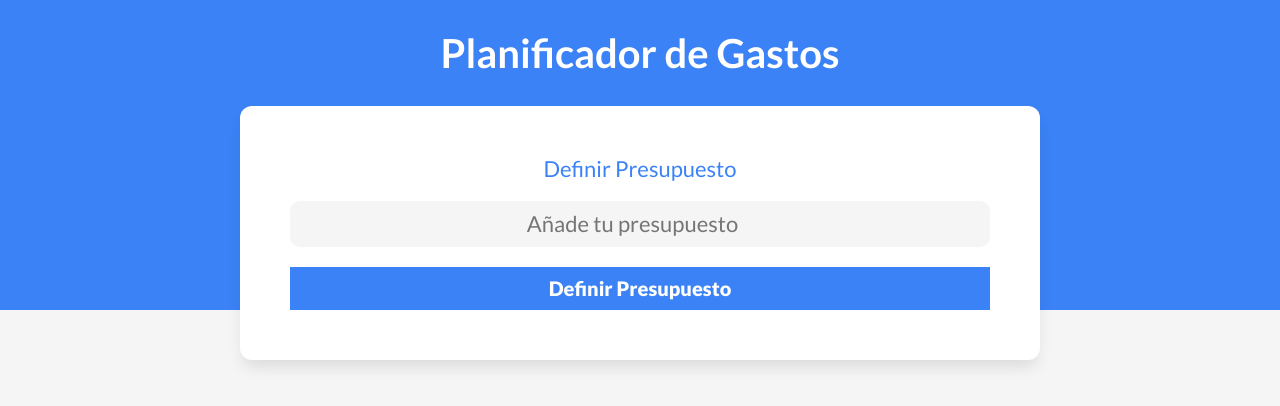
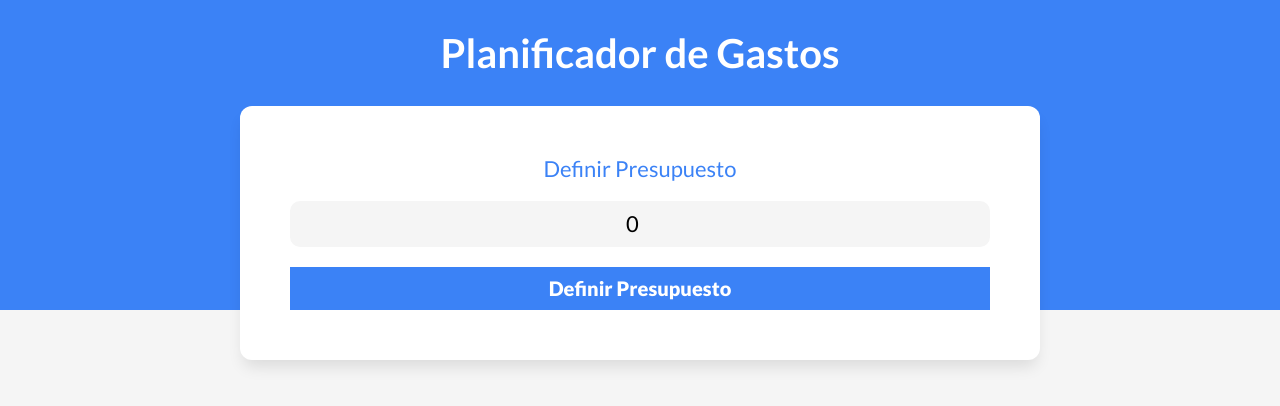
Before and after one commit to Equinox766/vue-admin-gastos, a Vue app: page / in a window 1280 px wide. Shown: the top 406 px of the page. Built offline with nearby package versions, Linux system fonts and the light colour scheme.

Commit message:
Se crea una alert para manejar las validaciones.

```diff
--- a/src/App.vue
+++ b/src/App.vue
@@ -1,5 +1,11 @@
 <script setup>
-import Presupuesto from './components/Presupuesto.vue';
+  import { ref } from 'vue';
+  import Presupuesto from './components/Presupuesto.vue';
+  const presupuesto = ref(0);
+
+  const definirPresupuesto = (cantidad) => {
+    presupuesto.value = cantidad
+  }
 </script>
 
 <template>
@@ -7,7 +13,11 @@ import Presupuesto from './components/Presupuesto.vue';
     <header>
       <h1>Planificador de Gastos</h1>
       <div class="container-header container shadow">
-        <Presupuesto />
+        <Presupuesto
+            v-if="presupuesto === 0"
+            @definir-presupuesto="definirPresupuesto"
+        />
+        <p v-else>Presupuesto Valido</p>
       </div>
     </header>
   </div>
@@ -27,43 +37,52 @@ import Presupuesto from './components/Presupuesto.vue';
     font-size: 62.5%;
     box-sizing: border-box;
   }
+
   *,
   *:before,
   *:after {
     box-sizing: inherit;
   }
+
   body {
     font-size: 1.6rem;
     font-family: "Lato", sans-serif;
     background-color: var(--gray-soft);
   }
+
   h1 {
     font-size: 4rem;
   }
+
   h2 {
     font-size: 3rem;
   }
+
   header {
     background-color: var(--blue);
   }
+
   header h1 {
     padding: 3rem 0;
     margin: 0;
     color: var(--white);
     text-align: center;
   }
+
   .container {
     width: 90%;
     max-width: 80rem;
     margin: 0 auto;
   }
+
   .container-header {
     margin-top: -5rem;
     transform: translateY(5rem);
-    padding:5rem;
+    padding: 5rem;
   }
+
   .shadow {
-    box-shadow: 0px 10px 15px -3px rgba(0,0,0,0.1);
+    box-shadow: 0px 10px 15px -3px rgba(0, 0, 0, 0.1);
     background-color: var(--white);
     border-radius: 1.2rem;
     padding: 5rem;
--- /dev/null
+++ b/src/components/Alert.vue
@@ -0,0 +1,19 @@
+<template>
+  <div class="alert">
+    <slot></slot>
+  </div>
+</template>
+
+<style scoped>
+  .alert {
+    padding: 1rem;
+    font-weight: 900;
+    text-transform: uppercase;
+    font-size: 1.6rem;
+    text-align: center;
+    background-color: var(--white);
+    border-left: .5rem solid #b91c1c;
+    color: #b91c1c;
+    margin-bottom: 2rem;
+  }
+</style>
--- a/src/components/Presupuesto.vue
+++ b/src/components/Presupuesto.vue
@@ -1,16 +1,37 @@
-<script>
+<script setup>
+import { ref } from 'vue';
+import Alert from './Alert.vue';
 
+const presupuesto = ref(0);
+const error = ref('');
+
+const emit = defineEmits(['definir-presupuesto']);
+
+const definirPresupuesto = () => {
+  if (presupuesto.value <= 0) {
+    error.value = 'presupuesto no valido';
+    setTimeout(() => {
+      error.value = '';
+    }, 3000);
+    emit('definir-presupuesto', presupuesto.value);
+  }
+}
 </script>
 
 <template>
   <form
       class="presupuesto"
+      @submit.prevent="definirPresupuesto"
   >
+    <Alert v-if="error">
+      {{ error }}
+    </Alert>
     <div class="campo">
       <label for="nuevo-presupuesto">Definir Presupuesto</label>
-      <input id="nuevo-presupuesto" type="number" class="nuevo-presupuesto" placeholder="Añade tu presupuesto"/>
+      <input id="nuevo-presupuesto" type="number" class="nuevo-presupuesto" placeholder="Añade tu presupuesto" min="0"
+             v-model.number="presupuesto"/>
     </div>
-    <input type="submit" value="Definir Presupuesto" />
+    <input type="submit" value="Definir Presupuesto"/>
   </form>
 </template>
 
@@ -18,15 +39,18 @@
 .presupuesto {
   width: 100%;
 }
+
 .campo {
   display: grid;
   gap: 2rem;
 }
+
 .presupuesto label {
   font-size: 2.2rem;
   text-align: center;
   color: var(--blue);
 }
+
 .presupuesto input[type="number"] {
   background-color: var(--gray-soft);
   border-radius: 1rem;
@@ -35,6 +59,7 @@
   font-size: 2.2rem;
   text-align: center;
 }
+
 .presupuesto input[type="submit"] {
   background-color: var(--blue);
   border: none;
@@ -47,6 +72,7 @@
   width: 100%;
   transition: background-color 300ms ease;
 }
+
 .presupuesto input[type="submit"]:hover {
   background-color: #1048a4;
   cursor: pointer;
```
Lines whose indentation alone changed are shown as unchanged.
